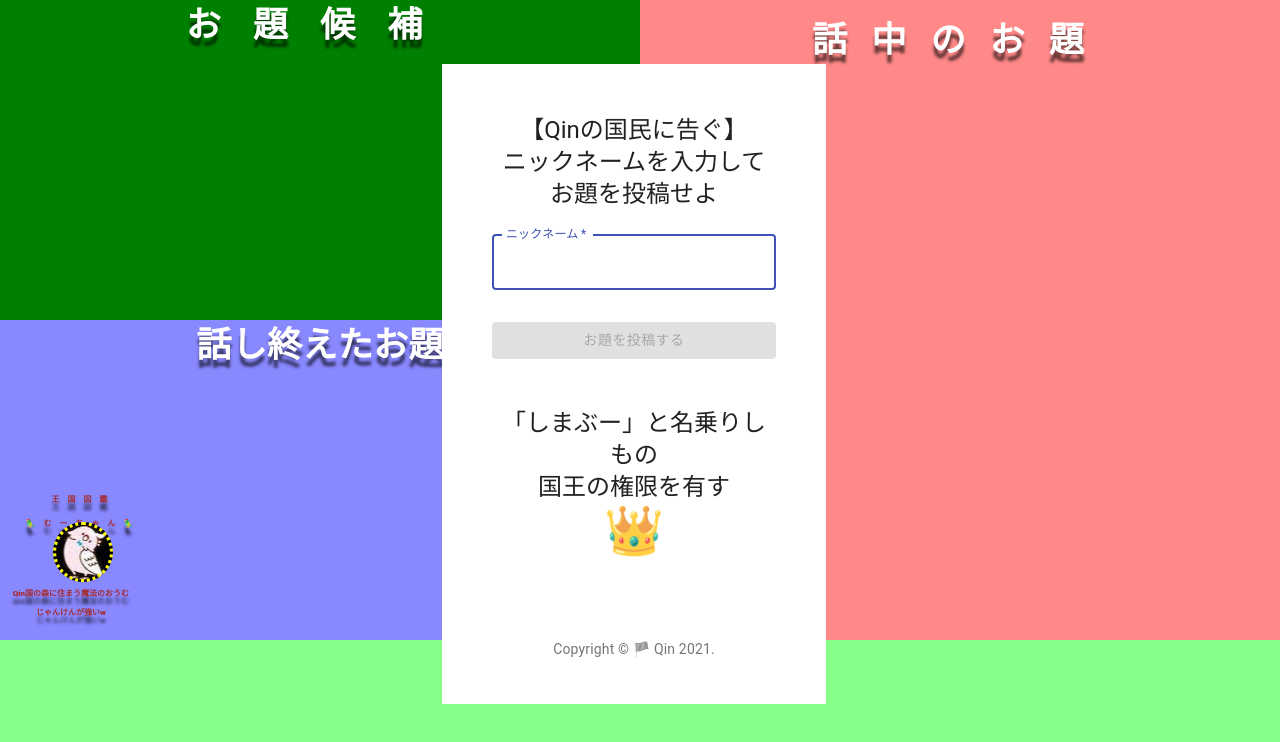
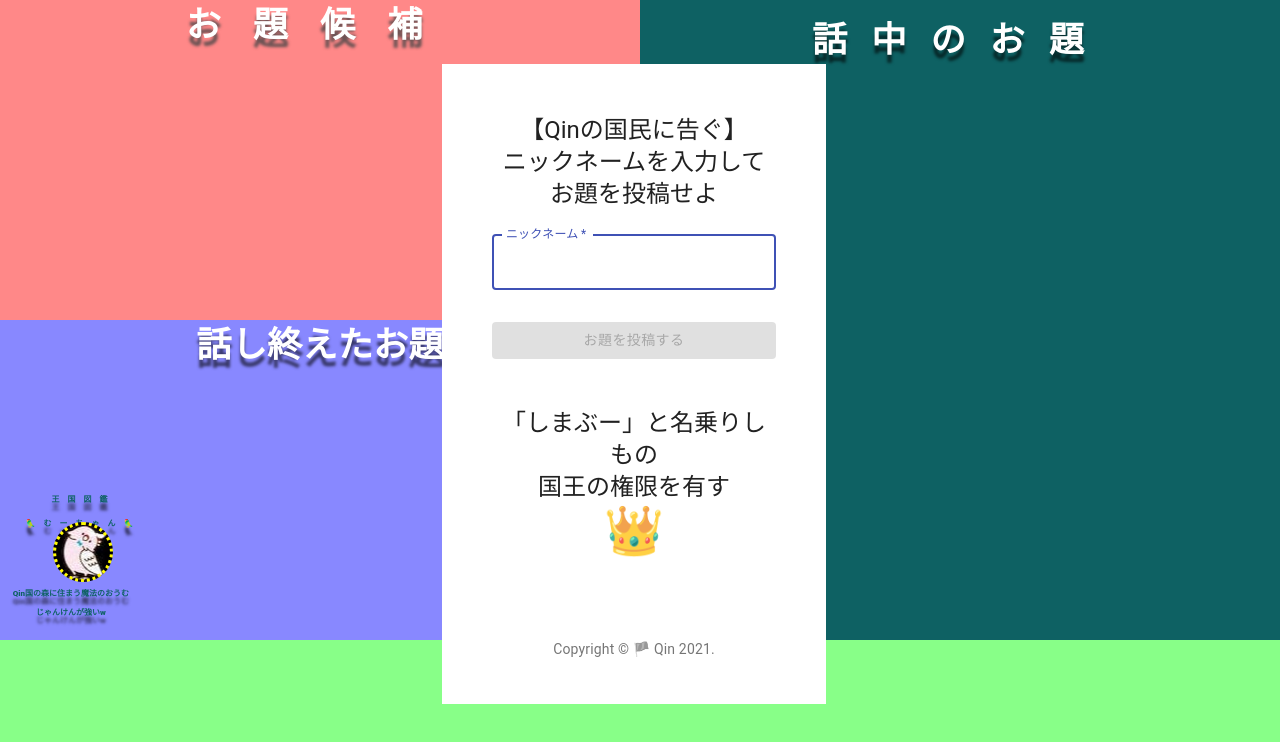
Before and after one commit to yoko-at-home/qin_bulletin-board, a React (Create React App) app: page / in a window 1280 px wide. Shown: the top 742 px of the page. Built offline with nearby package versions, Linux system fonts and the light colour scheme; no server answers.

Commit message:
💄 じゃけぇさんのキーカラー#0e6163を採用

```diff
--- a/src/components/App.css
+++ b/src/components/App.css
@@ -64,7 +64,7 @@ button {
   color: rgb(124, 121, 121);
   border: transparent;
   cursor: pointer;
-  background-color: rgba(13, 14, 13, 0.6);
+  background-color: #0e6163;
 }
 .button {
   position: fixed;
--- a/src/components/BackgroundForUsers/styles.css
+++ b/src/components/BackgroundForUsers/styles.css
@@ -14,14 +14,14 @@
 
 .odai {
  grid-area: 'odai';
- background-color: green;
+ background-color: #f88;
  letter-spacing: 2rem;
-text-shadow: 0px 8px 3px rgba(0, 0, 0, 0.6);
+text-shadow: 0px 8px 3px rgba(7, 47, 48, 0.6);
 }
 
 .hanashichu {
   grid-area: 'hanashichu';
-  background-color: #f88;
+  background-color: #0e6163;
   grid-row: span 2;
   grid-column: span 2;
   text-shadow: 0px 8px 3px rgba(0, 0, 0, 0.6);
@@ -51,12 +51,13 @@ background-color: #8f8;
 
 }
 .mibunrui_title{
- text-shadow: 0px 8px 3px rgba(0, 0, 0, 0.6);
+  color:#0e6163;
+ text-shadow: 0px 8px 3px rgba(43, 42, 42, 0.6);
 }
 .mibunrui_subtitle{
   font-size: 1.2rem;
   color:rgb(238, 245, 230);
- text-shadow: 0px 2px 2px rgba(73, 72, 72, 0.6);
+text-shadow: 0px 8px 3px rgba(7, 47, 48, 0.6);
 }
 
 .mibunrui_body{
--- a/src/components/Muchan/styles.css
+++ b/src/components/Muchan/styles.css
@@ -16,7 +16,7 @@ top: 61%;
 left: calc(2%);
 border-radius: 50%;
 letter-spacing: 1em;
-color:brown;
+color:#0e6163;
 line-height: 1.5rem;
 }
 .kota-description2 {
@@ -26,7 +26,7 @@ top: 73%;
 left: calc(1%);
 border-radius: 50%;
 letter-spacing: normal;
-color:brown;
+color:#0e6163;
 line-height: 1.2rem;
 }
 
--- a/src/components/SignIn/styles.css
+++ b/src/components/SignIn/styles.css
@@ -14,14 +14,14 @@
 
 .odai {
  grid-area: 'odai';
- background-color: green;
+ background-color: #f88;
  letter-spacing: 2rem;
 text-shadow: 0px 8px 3px rgba(0, 0, 0, 0.6);
 }
 
 .hanashichu {
   grid-area: 'hanashichu';
-  background-color: #f88;
+  background-color: #0e6163;
   grid-row: span 2;
   grid-column: span 2;
   text-shadow: 0px 8px 3px rgba(0, 0, 0, 0.6);
```
